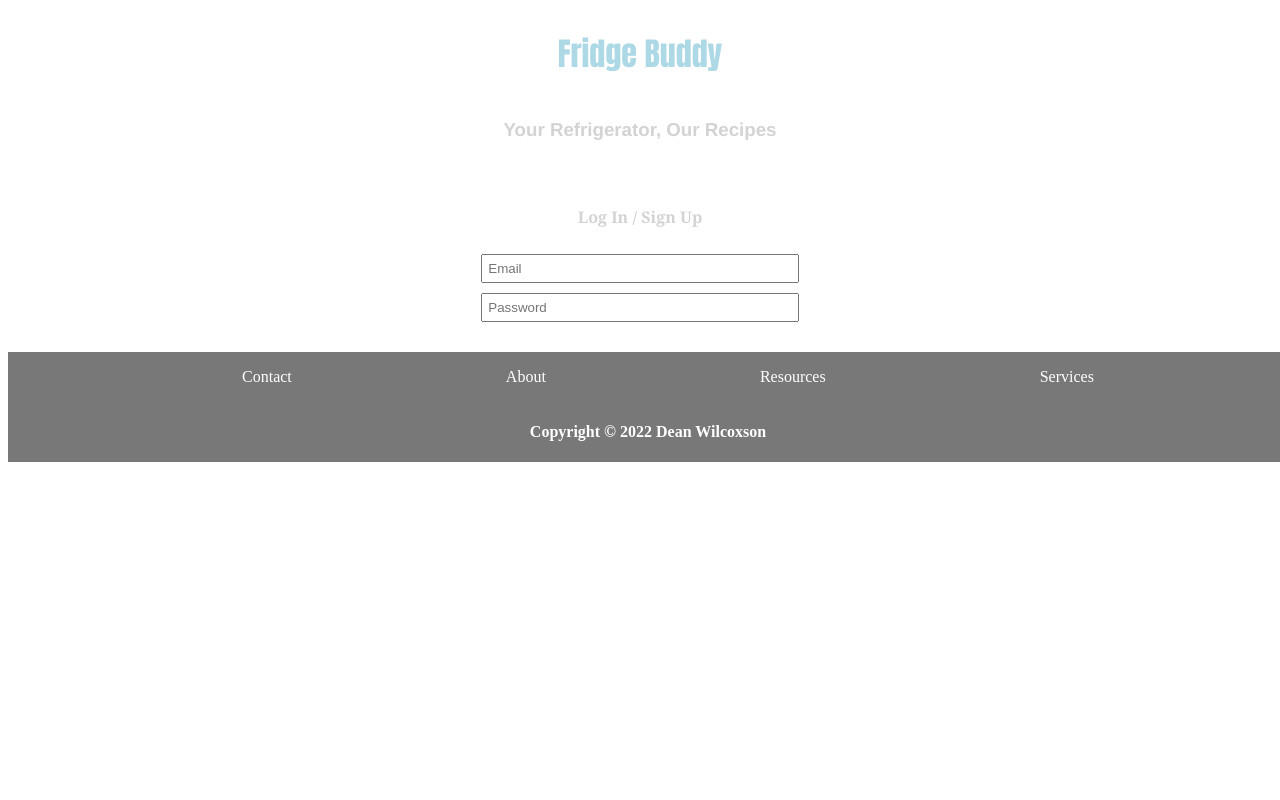
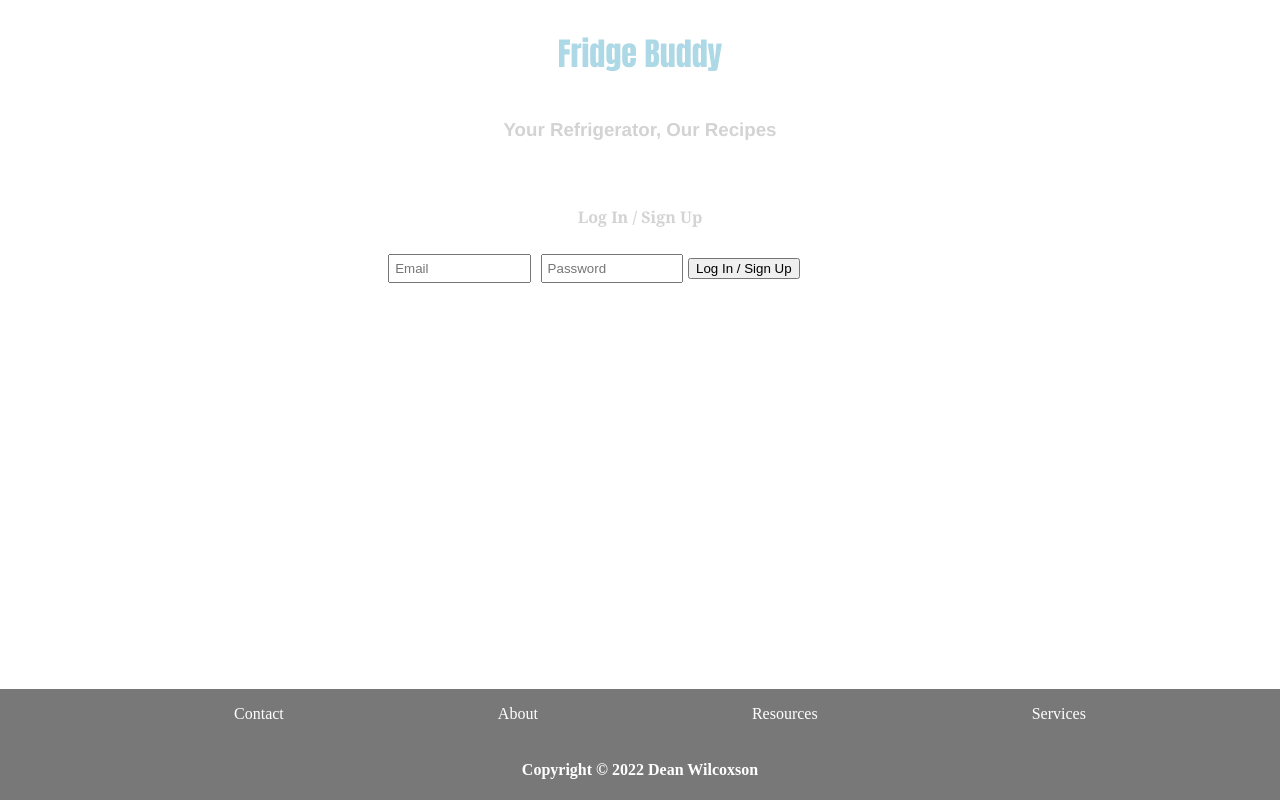
Before and after one commit to DeanWilcoxson/AFS-220, a React (Create React App) app in the folder recipe_finder/client/: page / in a window 1280 px wide. Built offline with nearby package versions, Linux system fonts and the light colour scheme; the HTML template or start-up script is replaced by a standard one.

Commit message:
1/27/2022

```diff
--- a/recipe_finder/client/src/App.js
+++ b/recipe_finder/client/src/App.js
@@ -1,13 +1,29 @@
 import { React, Component } from "react";
+import { Route, Routes } from "react-router-dom";
 import Footer from "./components/layout/Footer";
 import Header from "./components/layout/Header";
 import Login from "./components/pages/Login";
+import Recipes from "./components/pages/Recipes";
+import Contact from "./components/pages/Contact";
+import Resources from "./components/pages/Resources";
+import Services from "./components/pages/Services";
+import About from "./components/pages/About";
+import Error from "./components/pages/Error";
+
 class App extends Component {
   render() {
     return (
       <div>
         <Header />
-        <Login />
+        <Routes>
+          <Route exact path="/" element={<Login />}></Route>
+          <Route exact path="/recipes" element={<Recipes />}></Route>
+          <Route exact path="/contact" element={<Contact />}></Route>
+          <Route exact path="/resources" element={<Resources />}></Route>
+          <Route exact path="/services" element={<Services />}></Route>
+          <Route exact path="/about" element={<About />}></Route>
+          <Route exact path="*" element={<Error />} />
+        </Routes>
         <Footer />
       </div>
     );
--- a/recipe_finder/client/src/components/layout/Footer.js
+++ b/recipe_finder/client/src/components/layout/Footer.js
@@ -1,15 +1,16 @@
 import { React, Component } from "react";
+import { Link } from "react-router-dom";
 import { StyledFooter } from "../styled_components/Styled_Footer";
 class Footer extends Component {
   render() {
     return (
       <StyledFooter>
-      <ul>
-        <li>Contact</li>
-        <li>About</li>
-        <li>Resources</li>
-        <li>Services</li>
-      </ul>
+        <ul>
+          <Link to="/contacts">Contact</Link>
+          <Link to="/about">About</Link>
+          <Link to="/resources">Resources</Link>
+          <Link to="/services">Services</Link>
+        </ul>
         <h4>Copyright &copy; 2022 Dean Wilcoxson</h4>
       </StyledFooter>
     );
--- /dev/null
+++ b/recipe_finder/client/src/components/pages/About.js
@@ -0,0 +1,7 @@
+import { React, Component } from "react";
+class About extends Component {
+  render() {
+    return <div></div>;
+  }
+}
+export default About;
--- /dev/null
+++ b/recipe_finder/client/src/components/pages/Contact.js
@@ -0,0 +1,7 @@
+import { React, Component } from "react";
+class Contact extends Component {
+  render() {
+    return <div></div>;
+  }
+}
+export default Contact;
--- a/recipe_finder/client/src/components/pages/Error.js
+++ b/recipe_finder/client/src/components/pages/Error.js
@@ -1,7 +1,8 @@
 import { React, Component } from "react";
+import { ErrorBox } from "./../styled_components/ErrorBox";
 class Error extends Component {
   render() {
-    return <div></div>;
+    return <ErrorBox> Page Not Found! </ErrorBox>;
   }
 }
 export default Error;
--- a/recipe_finder/client/src/components/pages/Login.js
+++ b/recipe_finder/client/src/components/pages/Login.js
@@ -5,8 +5,11 @@ class Login extends Component {
     return (
       <FlexContainer>
         <h4>Log In / Sign Up</h4>
-        <input placeholder="Email" />
-        <input placeholder="Password" />
+        <form>
+          <input placeholder="Email" />
+          <input placeholder="Password" />
+          <button>Log In / Sign Up</button>
+        </form>
       </FlexContainer>
     );
   }
--- /dev/null
+++ b/recipe_finder/client/src/components/pages/Resources.js
@@ -0,0 +1,7 @@
+import { React, Component } from "react";
+class Resources extends Component {
+  render() {
+    return <div></div>;
+  }
+}
+export default Resources;
--- /dev/null
+++ b/recipe_finder/client/src/components/pages/Services.js
@@ -0,0 +1,7 @@
+import { React, Component } from "react";
+class Services extends Component {
+  render() {
+    return <div></div>;
+  }
+}
+export default Services;
--- /dev/null
+++ b/recipe_finder/client/src/components/styled_components/ErrorBox.js
@@ -0,0 +1,14 @@
+import styled from "styled-components";
+export const ErrorBox = styled.div`
+  display: flex;
+  flex-direction: row;
+  font-size: 50px;
+  padding: 20px 20px 20px 20px;
+  margin: auto;
+  justify-content: center;
+  align-items: center;
+  background-color: #4d4d4dc1;
+  width: 50%;
+  color: white;
+  /* box-shadow: 5px 5px 5px 2px grey; */
+`;
--- a/recipe_finder/client/src/components/styled_components/Flex_Container.js
+++ b/recipe_finder/client/src/components/styled_components/Flex_Container.js
@@ -6,13 +6,16 @@ export const FlexContainer = styled.div`
   align-items: center;
   padding: 25px;
   margin: auto;
-  input{
-      width:25%;
-      padding:5px;
-      margin: 5px;
+  input {
+    width: 25%;
+    padding: 5px;
+    margin: 5px;
   }
-  h4{
-      color: lightgrey;
-      font-family: Cambria, Cochin, Georgia, Times, 'Times New Roman', serif;
+  h4 {
+    color: lightgrey;
+    font-family: Cambria, Cochin, Georgia, Times, "Times New Roman", serif;
+  }
+  input {
+    width: 25%;
   }
 `;
--- a/recipe_finder/client/src/components/styled_components/Styled_Footer.js
+++ b/recipe_finder/client/src/components/styled_components/Styled_Footer.js
@@ -2,21 +2,25 @@ import styled from "styled-components";
 export const StyledFooter = styled.div`
   background-color: #4d4d4dc1;
   display: flex;
-  color:white;
+  color: white;
   flex-direction: column;
   justify-content: center;
   align-items: center;
   position: fixed;
+  left: 0px;
+  bottom: 0px;
+  z-index: 1;
   width: 100%;
-  ul{
-      display: flex;
-      flex-direction: row;
-      justify-content: space-evenly;
-      align-items: center;
-      width: 100%;
+  ul {
+    display: flex;
+    flex-direction: row;
+    justify-content: space-evenly;
+    align-items: center;
+    width: 100%;
   }
-  li {
+  a {
     list-style-type: none;
-    color:white;
+    color: white;
+    text-decoration: none;
   }
 `;
```
